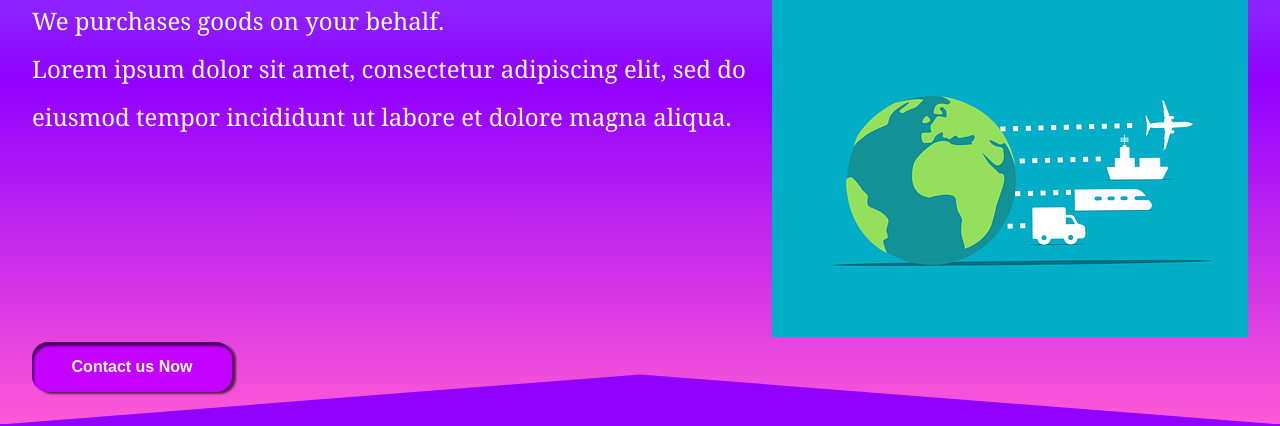
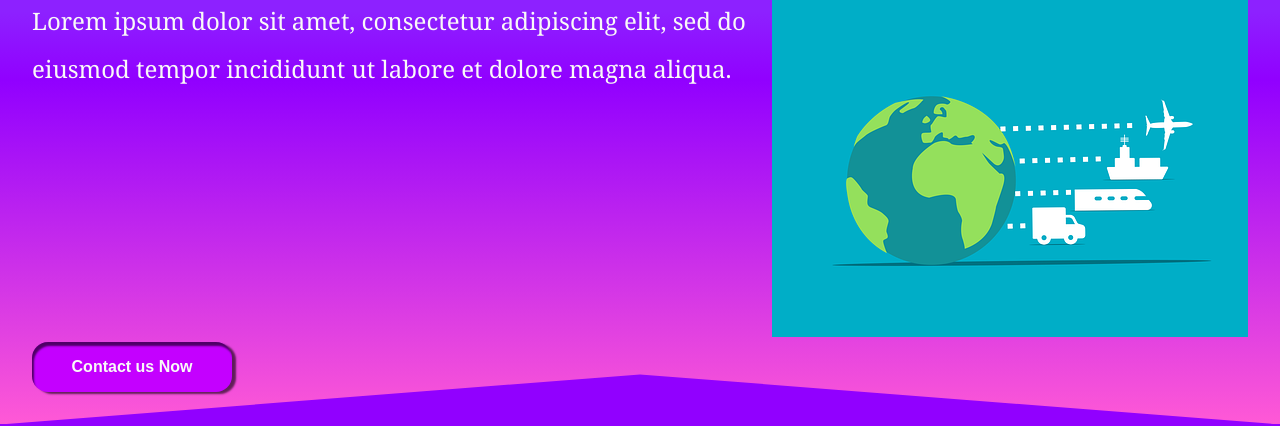
Before and after one commit to Swift-code460/Swift-Supply, a plain HTML site: page index.html in a window 1280 px wide. Shown: the part 201-627 px from the top of the page. Drawn offline with Linux system fonts and the light colour scheme; a script that the page names is missing.

Commit message:
update index.html

```diff
--- a/index.html
+++ b/index.html
@@ -23,7 +23,7 @@
 	  <div class="about-section">
 	    <h1>We are awesome Goods Suppliers </h1>
 	   <div class="content">
-	   <div><p>We purchases goods on your behalf. <br> Lorem ipsum dolor sit amet, consectetur adipiscing elit, sed do eiusmod tempor incididunt ut labore et dolore magna aliqua.</p></div>
+	   <div><p> Lorem ipsum dolor sit amet, consectetur adipiscing elit, sed do eiusmod tempor incididunt ut labore et dolore magna aliqua.</p></div>
 	    <div class="image">
 	      <img src="./assets/shipping.png" alt=""/>
 	    </div>
```
